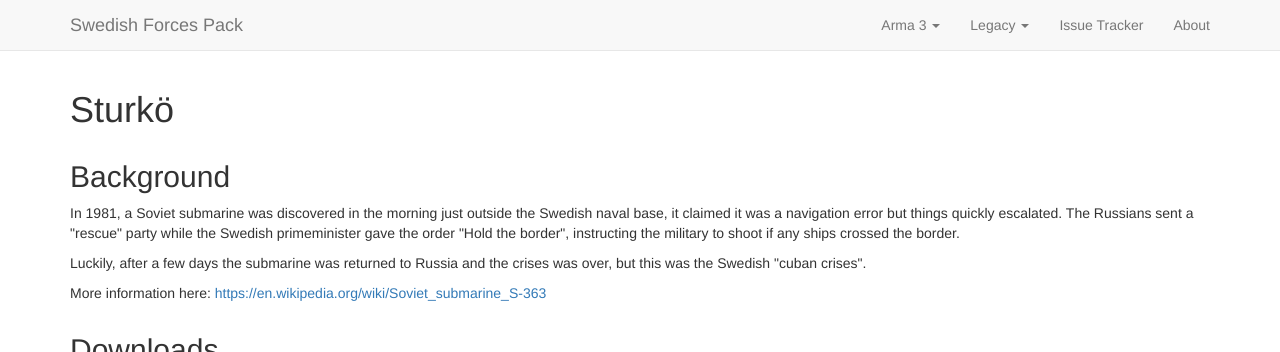
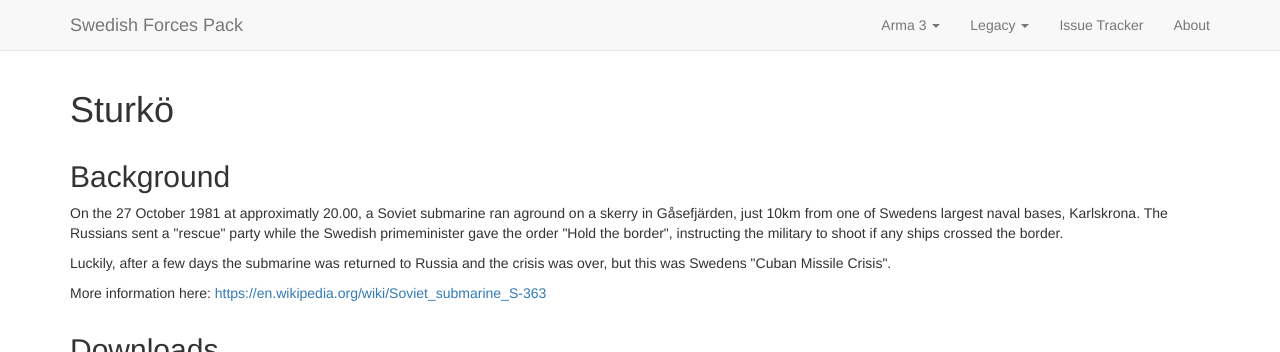
Before and after one commit to SwedishForcesPack/swedishforcespack.github.io, a Jekyll site: the page built from a3/sturko/index.html, in a window 1280 px wide and 900 px high, cut to the strip 0-352 px from the top of the window. Built offline with Jekyll 4.4.1, drawn with Linux system fonts in a browser that asks for light colours; nearby versions of some CDN libraries; comment, search, counter and statistics services are not loaded.

Commit message:
Improved Sturkö info-text

```diff
--- a/a3/sturko/index.html
+++ b/a3/sturko/index.html
@@ -21,12 +21,12 @@ videos:
   <h2>Background</h2>
 
   <p>
-    In 1981, a Soviet submarine was discovered in the morning just outside the Swedish naval base, it claimed it was a navigation error but things quickly escalated.
+    On the 27 October 1981 at approximatly 20.00, a Soviet submarine ran aground on a skerry in Gåsefjärden, just 10km from one of Swedens largest naval bases, Karlskrona.
     The Russians sent a "rescue" party while the Swedish primeminister gave the order "Hold the border", instructing the military to shoot if any ships crossed the border.
   </p>
 
   <p>
-    Luckily, after a few days the submarine was returned to Russia and the crises was over, but this was the Swedish "cuban crises".
+    Luckily, after a few days the submarine was returned to Russia and the crisis was over, but this was Swedens "Cuban Missile Crisis".
   </p>
 
   <p>
```
